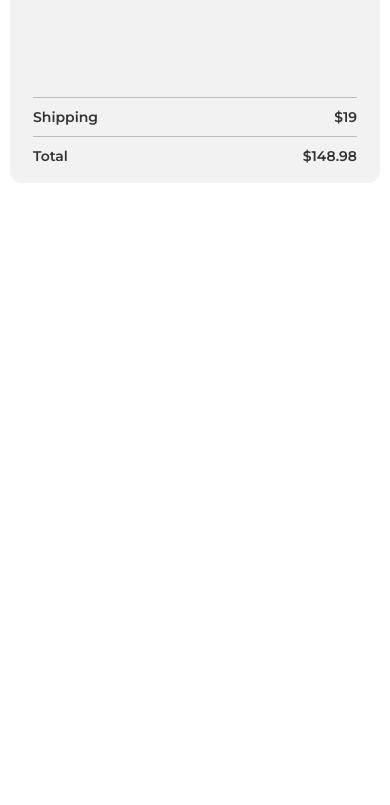
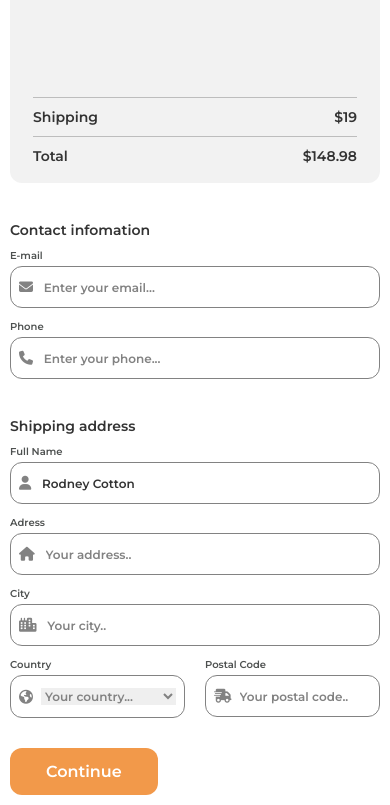
Before and after one commit to larissacauane/Checkout-Page, a plain HTML site: page index.html in a window 390 px wide. Shown: the part 390-1195 px from the top of the page. Before the commit the page ends 844 px from the top, so only its background shows below. Drawn offline with Linux system fonts and the light colour scheme.

Commit message:
add versão mobile

```diff
--- a/index.html
+++ b/index.html
@@ -40,9 +40,13 @@
               <p>$94.99</p>
             </div>
             <div class="cart__quantity">
-              <button class="btn"><i class="fa-solid fa-minus"></i></button>
+              <button class="btn__minus">
+                <i class="fa-solid fa-minus cart__icon"></i>
+              </button>
               <p>1</p>
-              <button class="btn"><i class="fa-solid fa-plus"></i></button>
+              <button class="btn__plus">
+                <i class="fa-solid fa-plus cart__icon"></i>
+              </button>
             </div>
           </div>
         </div>
@@ -58,9 +62,13 @@
               <p>$124.99</p>
             </div>
             <div class="cart__quantity">
-              <button class="btn"><i class="fa-solid fa-minus"></i></button>
+              <button class="btn__minus">
+                <i class="fa-solid fa-minus cart__icon"></i>
+              </button>
               <p>1</p>
-              <button class="btn"><i class="fa-solid fa-plus"></i></button>
+              <button class="btn__plus">
+                <i class="fa-solid fa-plus cart__icon"></i>
+              </button>
             </div>
           </div>
         </div>
@@ -77,7 +85,95 @@
         </div>
       </section>
 
+      <section class="form">
+        <form action="#" class="form__cta">
+          <div class="form__contact">
+            <h2 class="form__title">Contact infomation</h2>
+            <label for="email">E-mail</label>
+            <div class="form__input">
+              <i class="fa-solid fa-envelope form__icon"></i>
+              <input
+                type="email"
+                id="email"
+                placeholder="Enter your email..."
+                required
+              />
+            </div>
 
+            <label for="phone">Phone</label>
+            <div class="form__input">
+              <i class="fa-solid fa-phone form__icon"></i>
+              <input
+                type="tel"
+                id="phone"
+                placeholder="Enter your phone..."
+                required
+              />
+            </div>
+          </div>
+
+          <div class="form__shipping">
+            <h2 class="form__title">Shipping address</h2>
+
+            <label for="name">Full Name</label>
+            <div class="form__input">
+              <i class="fa-solid fa-user form__icon"></i>
+              <input
+                type="text"
+                id="name"
+                placeholder="Rodney Cotton"
+                required
+              />
+            </div>
+
+            <label for="address">Adress</label>
+            <div class="form__input">
+              <i class="fa-solid fa-house form__icon"></i>
+              <input
+                type="text"
+                id="address"
+                placeholder="Your address.."
+                required
+              />
+            </div>
+
+            <label for="city">City</label>
+            <div class="form__input">
+              <i class="fa-solid fa-city form__icon"></i>
+              <input type="text" id="city" placeholder="Your city.." required />
+            </div>
+
+            <div class="form__postal-country">
+              <div>
+                <label for="country">Country</label>
+                <div class="form__input">
+                  <i class="fa-solid fa-earth-americas form__icon"></i>
+                  <select name="country" id="country" required>
+                    <option value="country">Your country...</option>
+                    <option value="Brazil">Brazil</option>
+                    <option value="England">England</option>
+                    <option value="France">France</option>
+                  </select>
+                </div>
+              </div>
+
+              <div>
+                <label for="postal">Postal Code</label>
+                <div class="form__input">
+                  <i class="fa-solid fa-truck-fast form__icon"></i>
+                  <input
+                    type="text"
+                    id="postal"
+                    placeholder="Your postal code.."
+                    required
+                  />
+                </div>
+              </div>
+            </div>
+          </div>
+          <input type="submit" value="Continue" class="form__btn-submit"/>
+        </form>
+      </section>
     </main>
   </body>
 </html>
--- a/styles/style.css
+++ b/styles/style.css
@@ -33,6 +33,7 @@ body {
   padding: 1.8rem 0;
 }
 
+/* CART */
 .cart {
   border-radius: 12px;
   background-color: var(--grey-4);
@@ -85,14 +86,16 @@ body {
   font-size: 1.6rem;
 }
 
-.btn {
+.btn__plus,
+.btn__minus {
   background-color: var(--grey-3);
   border: none;
   padding: 0.4rem;
   border-radius: 5px;
+  cursor: pointer;
 }
 
-.fa-solid {
+.cart__icon {
   color: var(--grey-2);
 }
 
@@ -109,3 +112,81 @@ body {
   border-top: 1px solid var(--grey-6);
   padding: 1rem 0;
 }
+
+/* FORM */
+.form {
+  margin-top: 3.8rem;
+}
+
+.form__contact {
+  margin-bottom: 3.8rem;
+}
+
+.form__title {
+  font-size: 1.4rem;
+  color: var(--grey-5);
+  padding-bottom: 1rem;
+}
+
+.form__input {
+  border: 1px solid var(--grey-2);
+  border-radius: 12px;
+  padding: 1.2rem 0.8rem;
+  margin: 0.4rem 0 1.2rem 0;
+}
+
+.form__input input,
+select {
+  width: 90%;
+  border: none;
+  color: var(--grey-5);
+  font-family: inherit;
+}
+
+.form__input input::placeholder,
+select {
+  color: var(--grey-2);
+  font-family: inherit;
+  font-size: 1.2rem;
+}
+
+#name::placeholder {
+  color: var(--grey-5);
+}
+
+.form *:focus {
+  outline: none;
+  box-shadow: 0 0 0 0.4rem rgba(253, 242, 233, 0.637);
+}
+
+.form__icon {
+  font-size: 1.4rem;
+  color: var(--grey-2);
+  padding-right: 0.8rem;
+}
+
+.form__postal-country {
+  display: flex;
+  gap: 2rem;
+}
+
+.form__postal-country div {
+  width: 100%;
+}
+
+.form__postal-country .form__input {
+  display: flex;
+  align-items: center;
+}
+
+.form__btn-submit {
+  padding: 1.4rem 3.6rem;
+  font-family: inherit;
+  border: none;
+  background-color: var(--orange);
+  color: white;
+  font-size: 1.6rem;
+  border-radius: 12px;
+  cursor: pointer;
+  margin-top: 1.8rem;
+}
```
